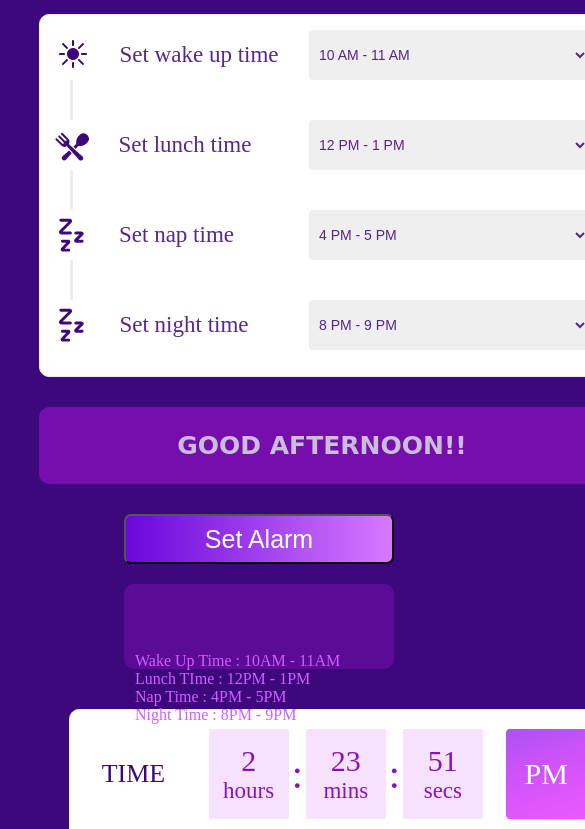
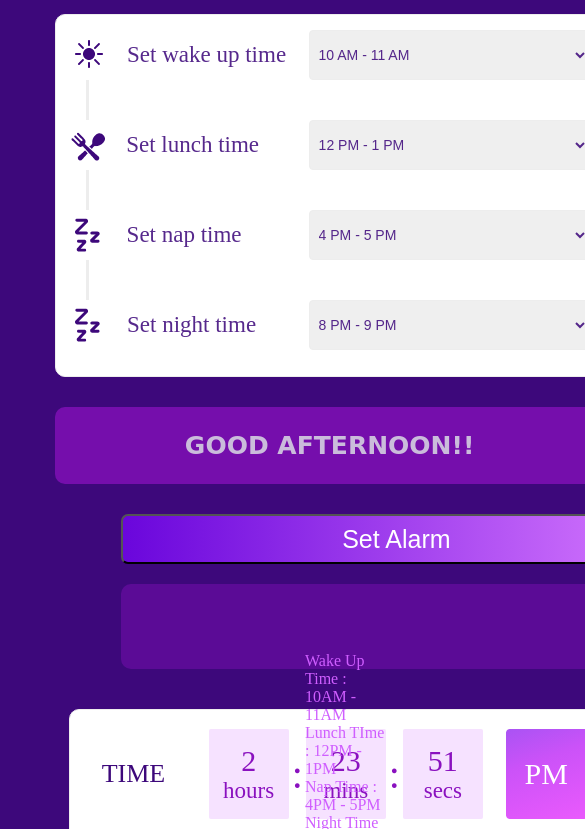
Before and after one commit to SagarKushwa/digital_clock_project_js, a plain HTML site: page index.html in a window 390 px wide. Shown: the part 68-897 px from the top of the page, 585 px wide, since content can reach past the window. Drawn offline with Linux system fonts and the light colour scheme.

Commit message:
media querry improved

```diff
--- a/style.css
+++ b/style.css
@@ -291,16 +291,33 @@ body
         flex-direction: column;
     }
 
+    .good-morning-box, .set-time-box
+    {
+        width: 550px;
+    }
+
+    .button
+    {
+        width: 550px;
+        margin-left: -1%;
+    }
+
+    .timingbox
+    {
+        width: 550px;
+        margin-left: -1%;
+    }
+
     .timingboxcontent
     {
         position: absolute;
-        left: 130px;
+        left: 300px;
         top: 715px;
         margin: 5px;
     }
 
     .clock-logo, .set-time-box, .good-morning-box
     {
-        margin-left: 10%;
+        margin-left: 14%;
     }
 }
```
